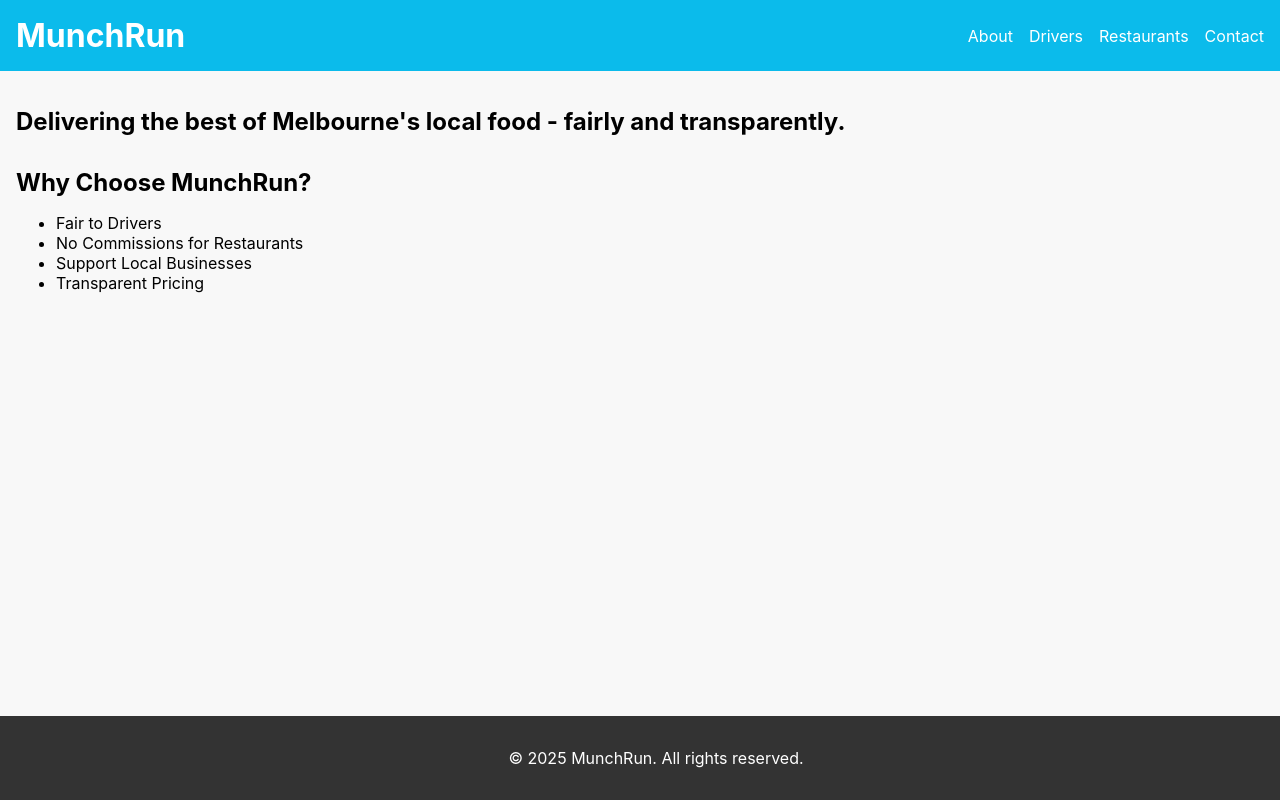
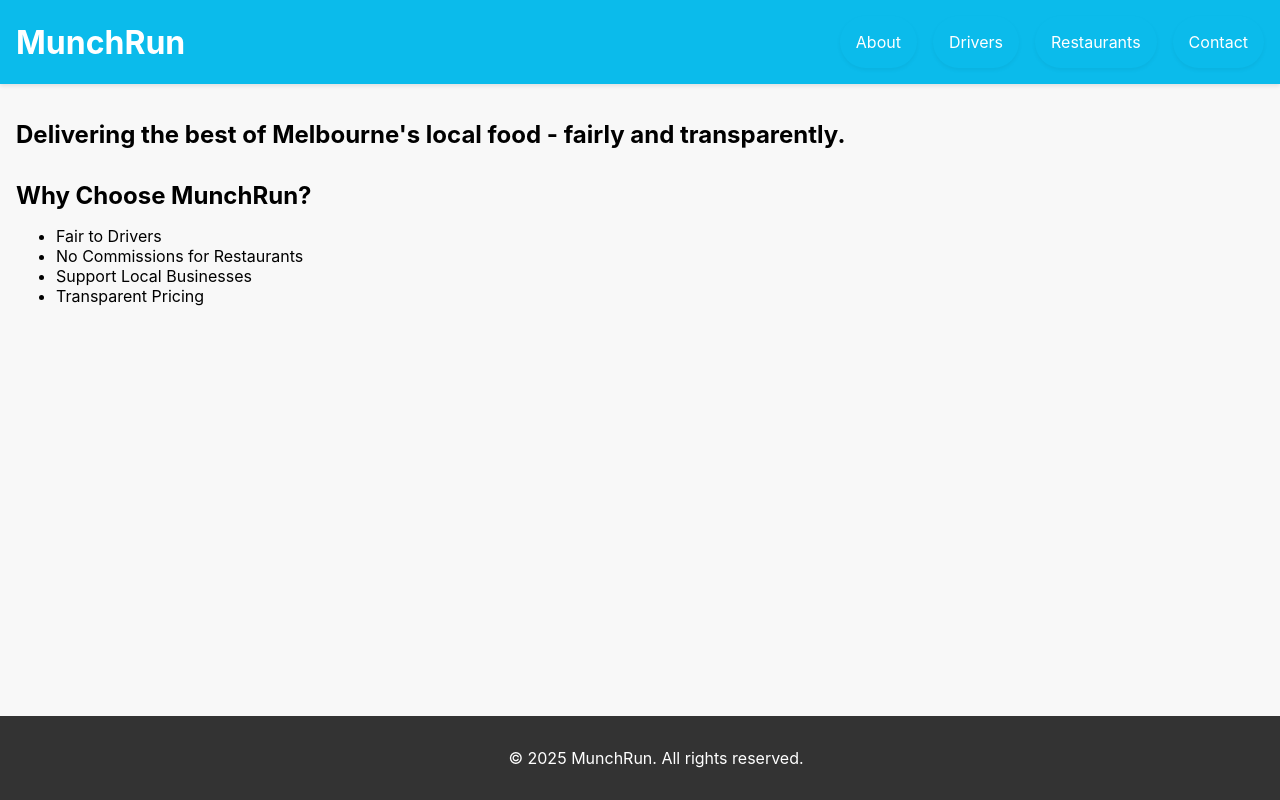
Before and after one commit to munchrun-app/MunchRun-Website, a React (Vite) app: page / in a window 1280 px wide. Built offline with nearby package versions, Linux system fonts and the light colour scheme.

Commit message:
Add box shadow to header and enhance navigation item styles

```diff
--- a/src/App.css
+++ b/src/App.css
@@ -6,6 +6,7 @@
   display: flex;
   justify-content: space-between;
   align-items: center;
+  box-shadow: 0 2px 4px rgba(0, 0, 0, 0.1);
 }
 
 header h1 {
@@ -53,3 +54,16 @@
   bottom: 0;
   width: 100%;
 }
+
+nav > ul > li {
+  padding: 1rem;
+  transition: all 0.3s ease;
+  border-radius: 15rem;
+  box-shadow: 0 2px 4px rgba(0, 0, 0, 0.05);
+}
+
+nav > ul > li:hover {
+  background-color: #0099cc;
+  color: #fff;
+  box-shadow: 0 2px 4px rgba(0, 0, 0, 0.5);
+}
```
